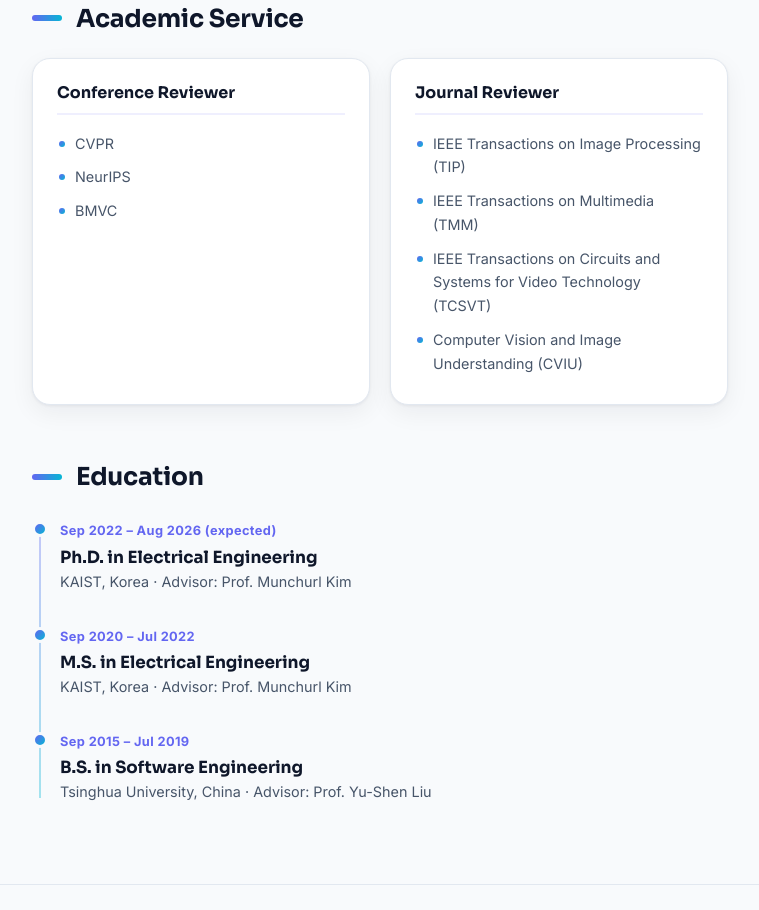
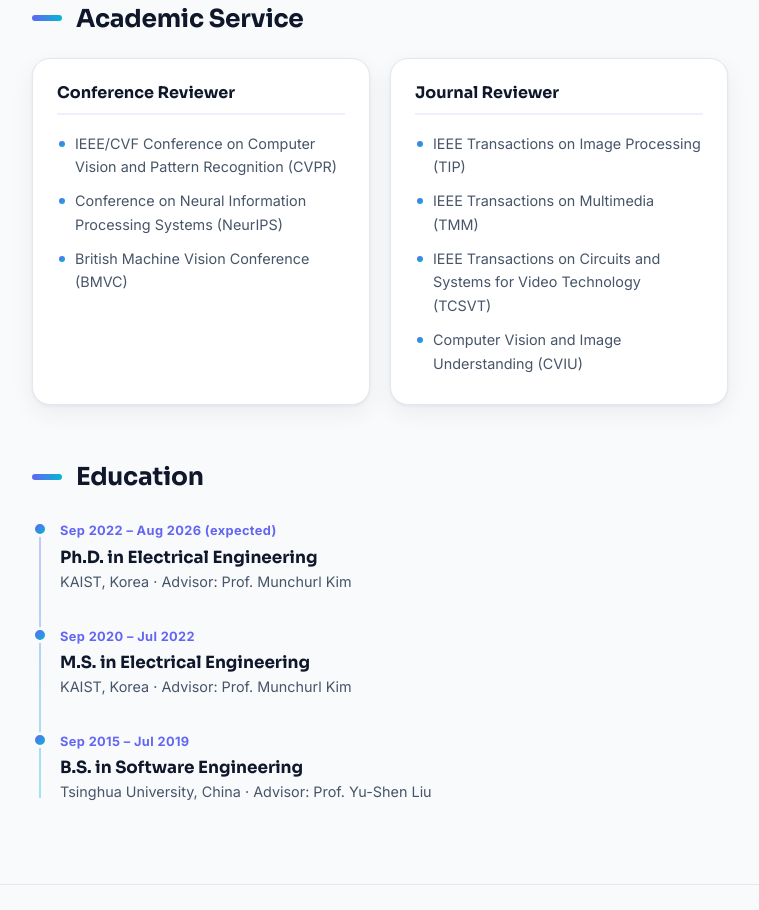
Before and after one commit to GeunhyukYouk/GeunhyukYouk.github.io, a plain HTML site: page index.html in a window 1280 px wide. Shown: the part 2537-3447 px from the top of the page, without its empty margins (428-1187 px from the left). Drawn offline with Linux system fonts and the light colour scheme.

Commit message:
Add files via upload

```diff
--- a/index.html
+++ b/index.html
@@ -45,7 +45,7 @@
         <a href="#publications" class="nav-link">Publications</a>
         <a href="#service" class="nav-link">Service</a>
         <a href="#education" class="nav-link">Education</a>
-        <a href="https://drive.google.com/file/d/19x9OmyGnXnr5irfUciLjUc0U6sDsUvxa/view?usp=drive_link" target="_blank" rel="noopener" class="nav-cv">CV</a>
+        <a href="https://drive.google.com/file/d/1q_P2LSL0cb9XR4sH1ccLlpVscrD6XEC6/view?usp=sharing" target="_blank" rel="noopener" class="nav-cv">CV</a>
       </nav>
       <div class="nav-actions">
         <button id="theme-toggle" class="theme-toggle" aria-label="Toggle dark mode" title="Toggle theme">
@@ -84,7 +84,7 @@
         <a href="https://www.linkedin.com/in/geunhyuk-youk-05ba96224/" target="_blank" rel="noopener" aria-label="LinkedIn" title="LinkedIn">
           <svg viewBox="0 0 24 24" width="19" height="19" fill="currentColor"><path d="M20.45 20.45h-3.56v-5.57c0-1.33-.02-3.04-1.85-3.04-1.85 0-2.14 1.45-2.14 2.94v5.67H9.35V9h3.41v1.56h.05c.48-.9 1.64-1.85 3.37-1.85 3.6 0 4.27 2.37 4.27 5.46v6.28zM5.34 7.43a2.06 2.06 0 1 1 0-4.13 2.06 2.06 0 0 1 0 4.13zM7.12 20.45H3.55V9h3.57v11.45zM22.23 0H1.77C.79 0 0 .77 0 1.73v20.54C0 23.23.79 24 1.77 24h20.45c.98 0 1.78-.77 1.78-1.73V1.73C24 .77 23.2 0 22.23 0z"/></svg>
         </a>
-        <a href="https://drive.google.com/file/d/19x9OmyGnXnr5irfUciLjUc0U6sDsUvxa/view?usp=drive_link" target="_blank" rel="noopener" aria-label="Curriculum Vitae" title="Curriculum Vitae">
+        <a href="https://drive.google.com/file/d/1q_P2LSL0cb9XR4sH1ccLlpVscrD6XEC6/view?usp=sharing" target="_blank" rel="noopener" aria-label="Curriculum Vitae" title="Curriculum Vitae">
           <svg viewBox="0 0 24 24" width="19" height="19" fill="currentColor"><path d="M14 2H6c-1.1 0-1.99.9-1.99 2L4 20c0 1.1.89 2 1.99 2H18c1.1 0 2-.9 2-2V8l-6-6zm2 16H8v-2h8v2zm0-4H8v-2h8v2zm-3-5V3.5L18.5 9H13z"/></svg>
         </a>
       </div>
@@ -273,9 +273,9 @@
           <div class="service-card reveal">
             <h3>Conference Reviewer</h3>
             <ul>
-              <li>CVPR</li>
-              <li>NeurIPS</li>
-              <li>BMVC</li>
+              <li>IEEE/CVF Conference on Computer Vision and Pattern Recognition (CVPR)</li>
+              <li>Conference on Neural Information Processing Systems (NeurIPS)</li>
+              <li>British Machine Vision Conference (BMVC)</li>
             </ul>
           </div>
           <div class="service-card reveal">
```
